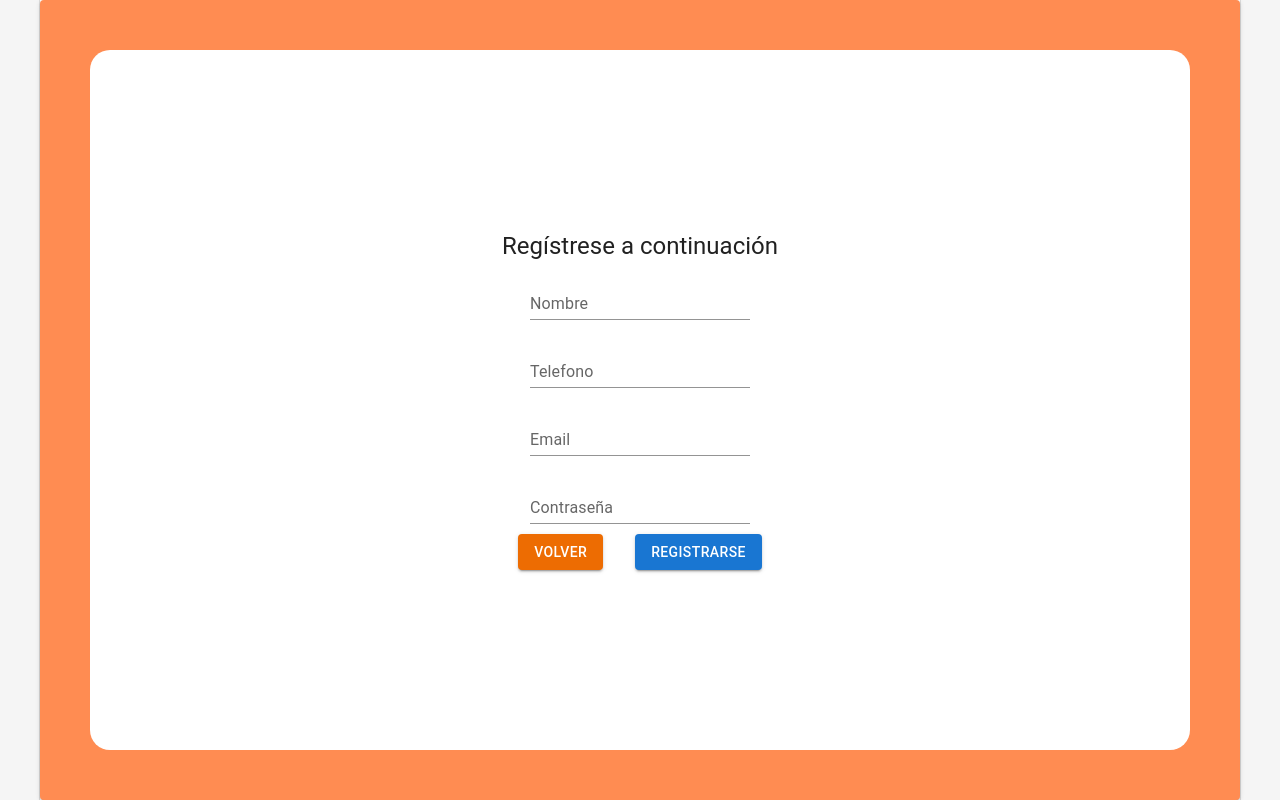
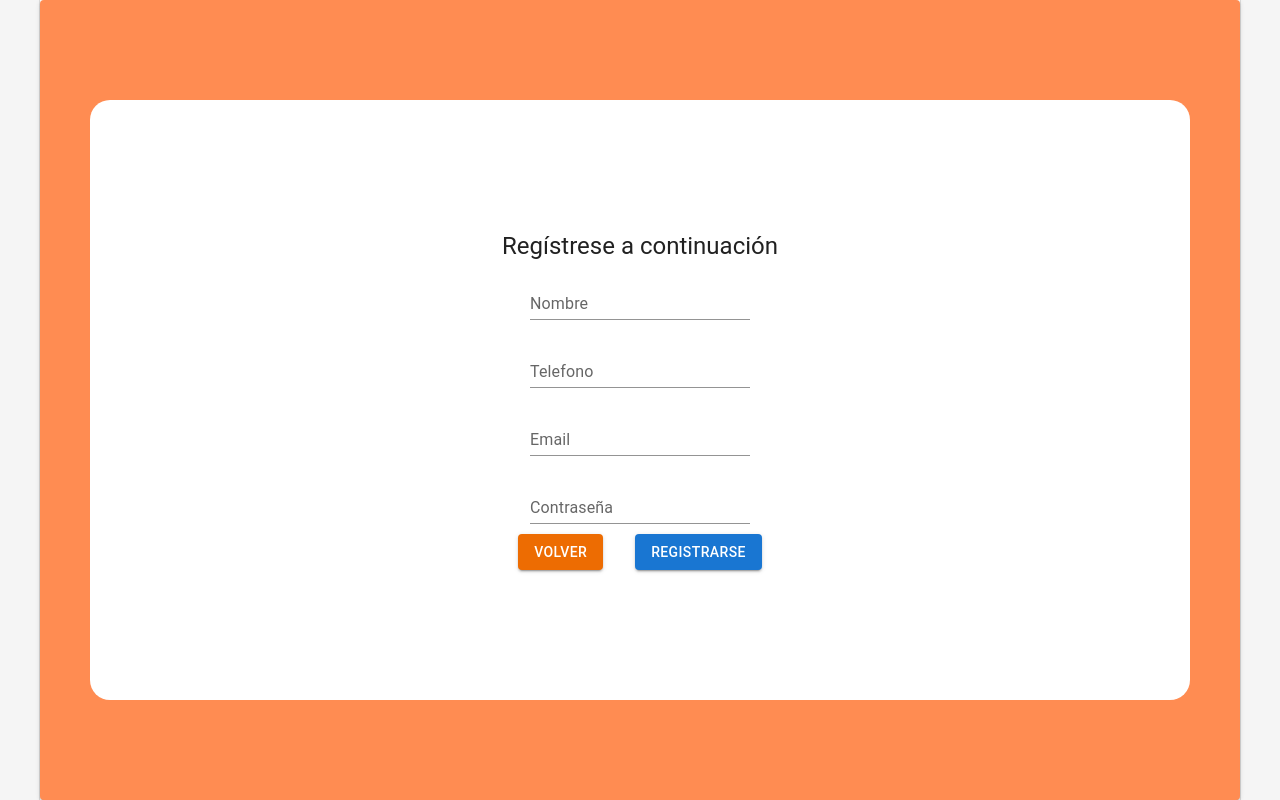
Before and after one commit to walgys/ordenarweb, a React (Create React App) app: page /register in a window 1280 px wide. Built offline with nearby package versions, Linux system fonts and the light colour scheme; no server answers.

Commit message:
mas cambios

```diff
--- a/src/pages/Register.js
+++ b/src/pages/Register.js
@@ -61,7 +61,7 @@ const Register = () => {
                 flexDirection: 'column',
                 justifyContent: 'center',
                 padding: '5vh',
-                margin: '50px',
+                margin: '100px 50px 100px 50px',
                 backgroundColor: 'white',
                 height: '100%',
                 borderRadius: '20px',
```
